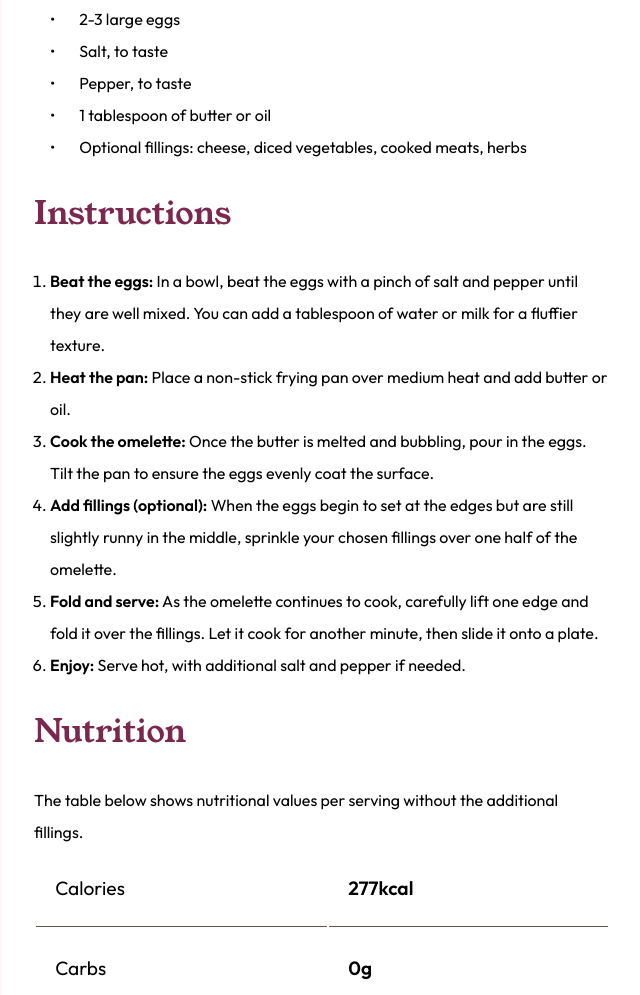
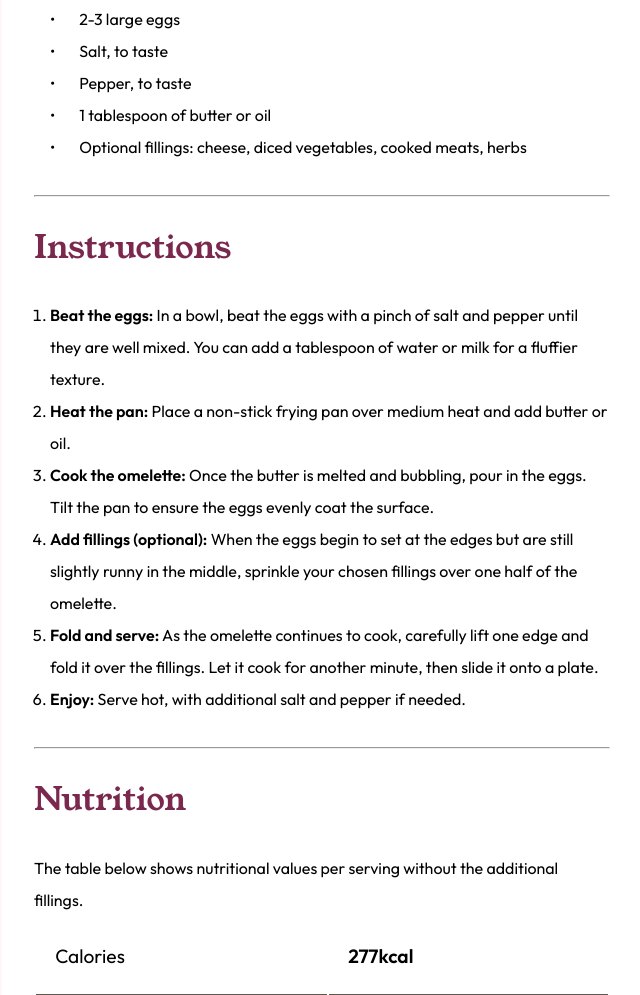
Before and after one commit to KenawMarie/front-recipe-page, a plain HTML site: page index.html in a window 1280 px wide. Shown: the part 915-1910 px from the top of the page, without its empty margins (318-958 px from the left). Drawn offline with Linux system fonts and the light colour scheme.

Commit message:
add the hr element

```diff
--- a/index.html
+++ b/index.html
@@ -29,6 +29,7 @@
       <li>1 tablespoon of butter or oil</li>
       <li>Optional fillings: cheese, diced vegetables, cooked meats, herbs</li>
     </ul>
+    <hr>
     <h2>Instructions</h2>
     <ol>
       <li><span class="bold">Beat the eggs:</span> In a bowl, beat the eggs with a pinch of salt and pepper until they are well mixed. You can add a tablespoon of water or milk for a fluffier texture.</li>
@@ -38,6 +39,7 @@
       <li><span class="bold">Fold and serve:</span> As the omelette continues to cook, carefully lift one edge and fold it over the fillings. Let it cook for another minute, then slide it onto a plate.</li>
       <li><span class="bold">Enjoy:</span> Serve hot, with additional salt and pepper if needed.</li>
     </ol>
+    <hr>
     <h2>Nutrition</h2>
     <p>The table below shows nutritional values per serving without the additional fillings.</p>
     <table>
```
